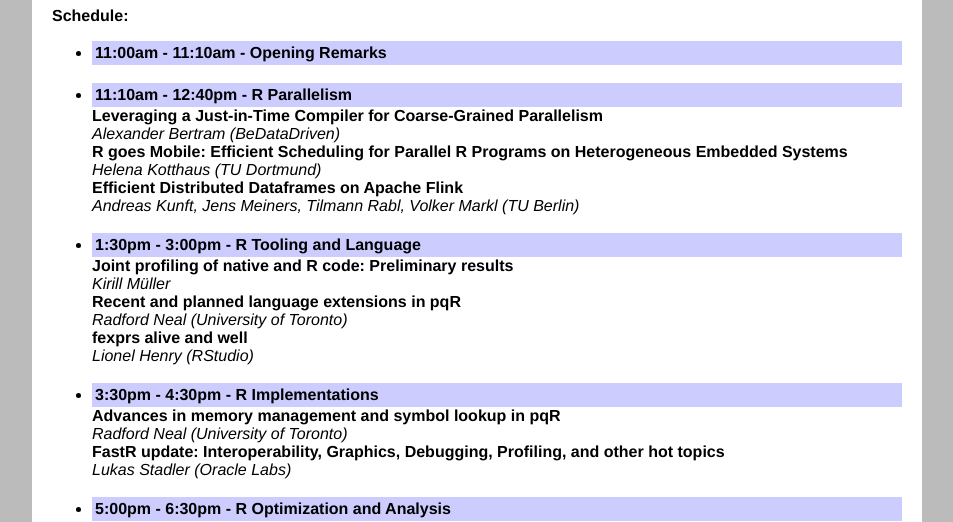
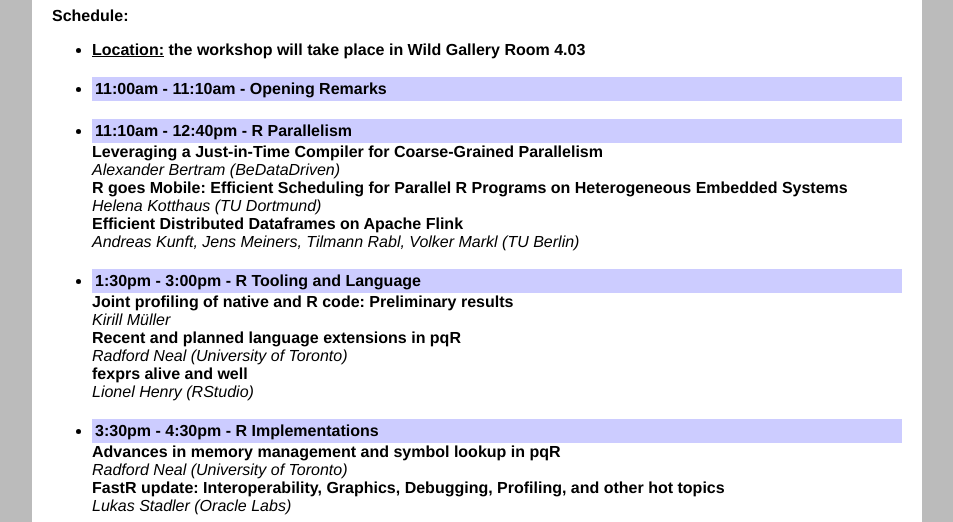
Before and after one commit to riotworkshop/riotworkshop.github.io, a plain HTML site: page index.html in a window 1280 px wide. Shown: the part 208-730 px from the top of the page, without its empty margins (163-1116 px from the left). Drawn offline with Linux system fonts and the light colour scheme.

Commit message:
location

```diff
--- a/index.html
+++ b/index.html
@@ -22,9 +22,11 @@ h1, h2, h3, h4 {
 				<h3>July 5th 2017, Brussels, Belgium</h3>
         	</div>
 
+
         <h4>Schedule:</h4>
 
         <ul>
+          <li><b><u>Location:</u> the workshop will take place in Wild Gallery Room 4.03</b><br/><br/></li>
           <li><div style="background: #ccf; padding: 3px"><b>11:00am - 11:10am  - Opening Remarks</b></div><br/></li>
           <li><div style="background: #ccf; padding: 3px"><b>11:10am - 12:40pm  - R Parallelism</b></div>
           <b>Leveraging a Just-in-Time Compiler for Coarse-Grained Parallelism<br/></b>
```
